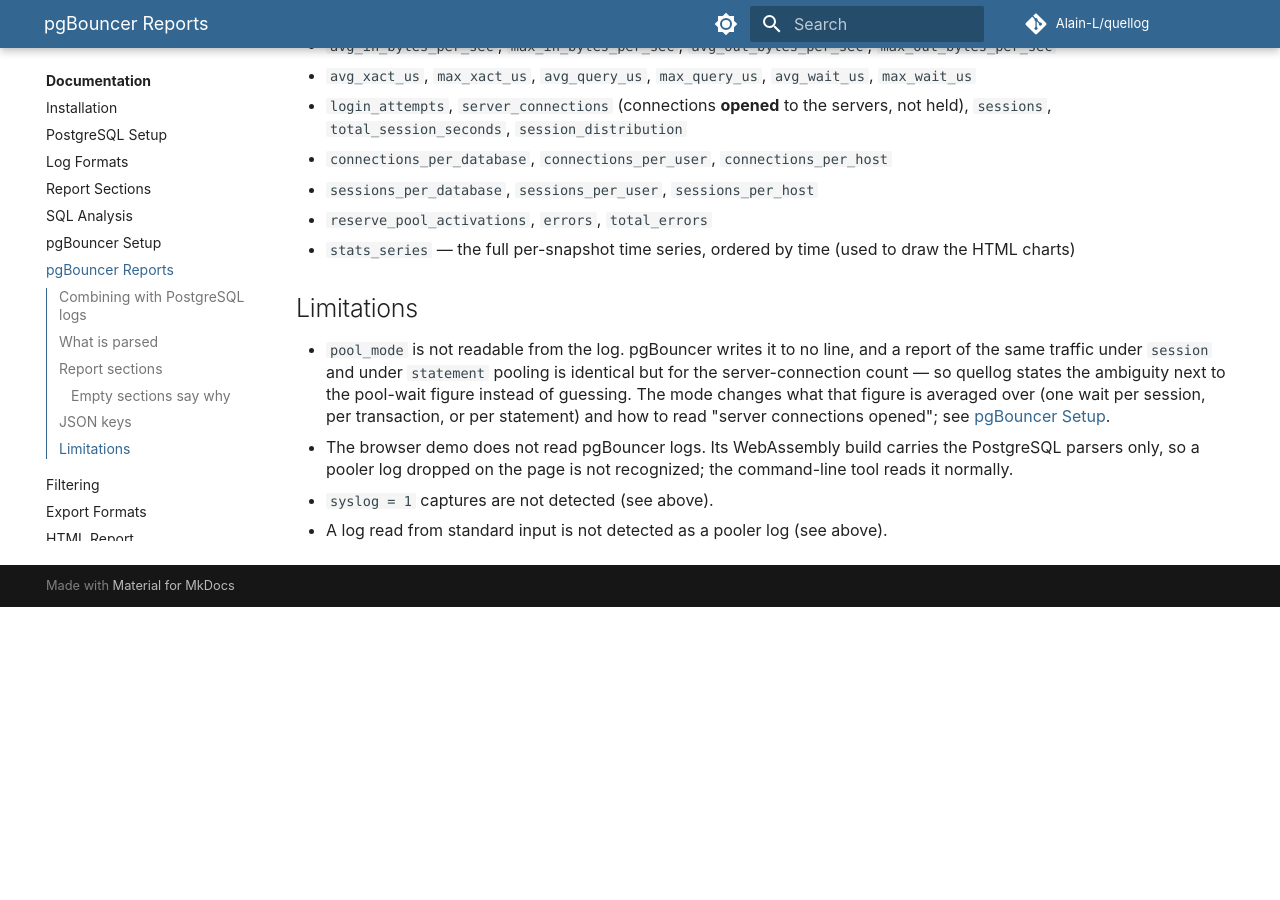
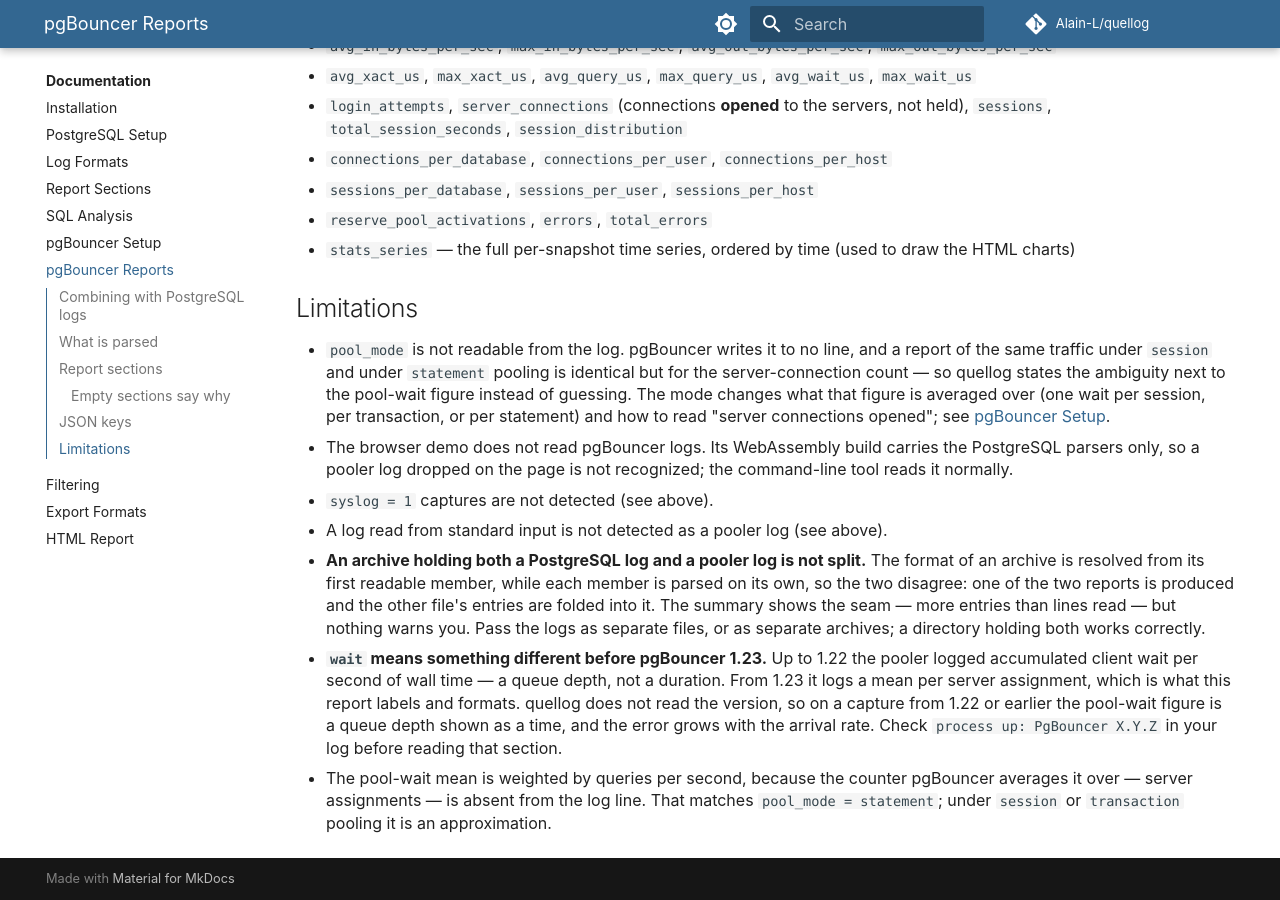
Before and after one commit to Alain-L/quellog, an MkDocs documentation site: the page built from docs/pgbouncer.md, in a window 1280 px wide and 900 px high, scrolled down 3154 px. Built offline with MkDocs 1.6.1 and Material for MkDocs 9.7.7, drawn with Linux system fonts in a browser that asks for light colours; comment, search, counter and statistics services are not loaded; before the commit the page ends 3761 px from its top, so only the background shows below that.

Commit message:
docs(pgbouncer): record three limitations rather than paper over them
A mixed archive is not split by format, the meaning of the wait field
changed in pgBouncer 1.23, and the pool-wait mean is weighted by a proxy
counter. All three are real, none is fixable without adding a rule the
report would then have to be trusted on: splitting archives per member,
branching on a version string, or inventing a denominator the log does
not carry.

Writing them down costs nothing and misleads no one. A reader who hits
any of the three now finds it described, with the line of their own log
that tells them whether it applies.

```diff
--- a/docs/pgbouncer.md
+++ b/docs/pgbouncer.md
@@ -86,3 +86,6 @@ The keys below are those of a pgBouncer-only run, where `--json` and `--yaml` em
 - The browser demo does not read pgBouncer logs. Its WebAssembly build carries the PostgreSQL parsers only, so a pooler log dropped on the page is not recognized; the command-line tool reads it normally.
 - `syslog = 1` captures are not detected (see above).
 - A log read from standard input is not detected as a pooler log (see above).
+- **An archive holding both a PostgreSQL log and a pooler log is not split.** The format of an archive is resolved from its first readable member, while each member is parsed on its own, so the two disagree: one of the two reports is produced and the other file's entries are folded into it. The summary shows the seam — more entries than lines read — but nothing warns you. Pass the logs as separate files, or as separate archives; a directory holding both works correctly.
+- **`wait` means something different before pgBouncer 1.23.** Up to 1.22 the pooler logged accumulated client wait per second of wall time — a queue depth, not a duration. From 1.23 it logs a mean per server assignment, which is what this report labels and formats. quellog does not read the version, so on a capture from 1.22 or earlier the pool-wait figure is a queue depth shown as a time, and the error grows with the arrival rate. Check `process up: PgBouncer X.Y.Z` in your log before reading that section.
+- The pool-wait mean is weighted by queries per second, because the counter pgBouncer averages it over — server assignments — is absent from the log line. That matches `pool_mode = statement`; under `session` or `transaction` pooling it is an approximation.
```
